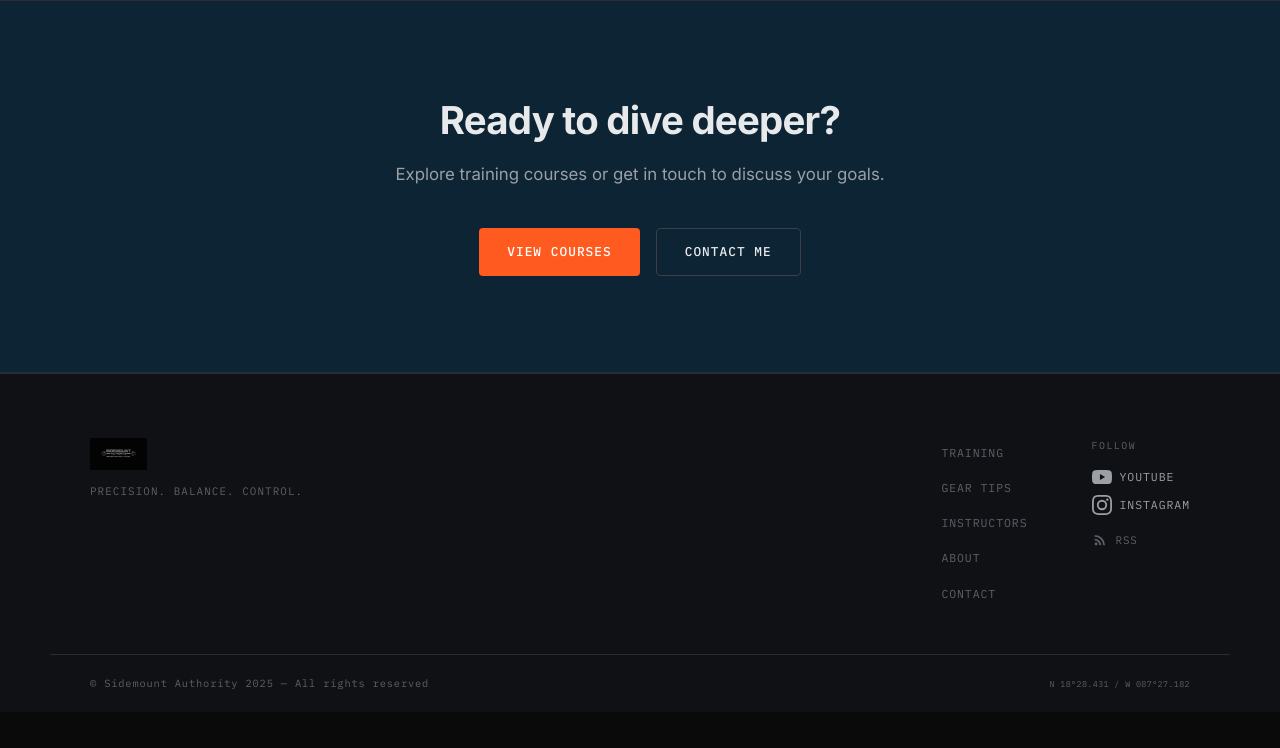
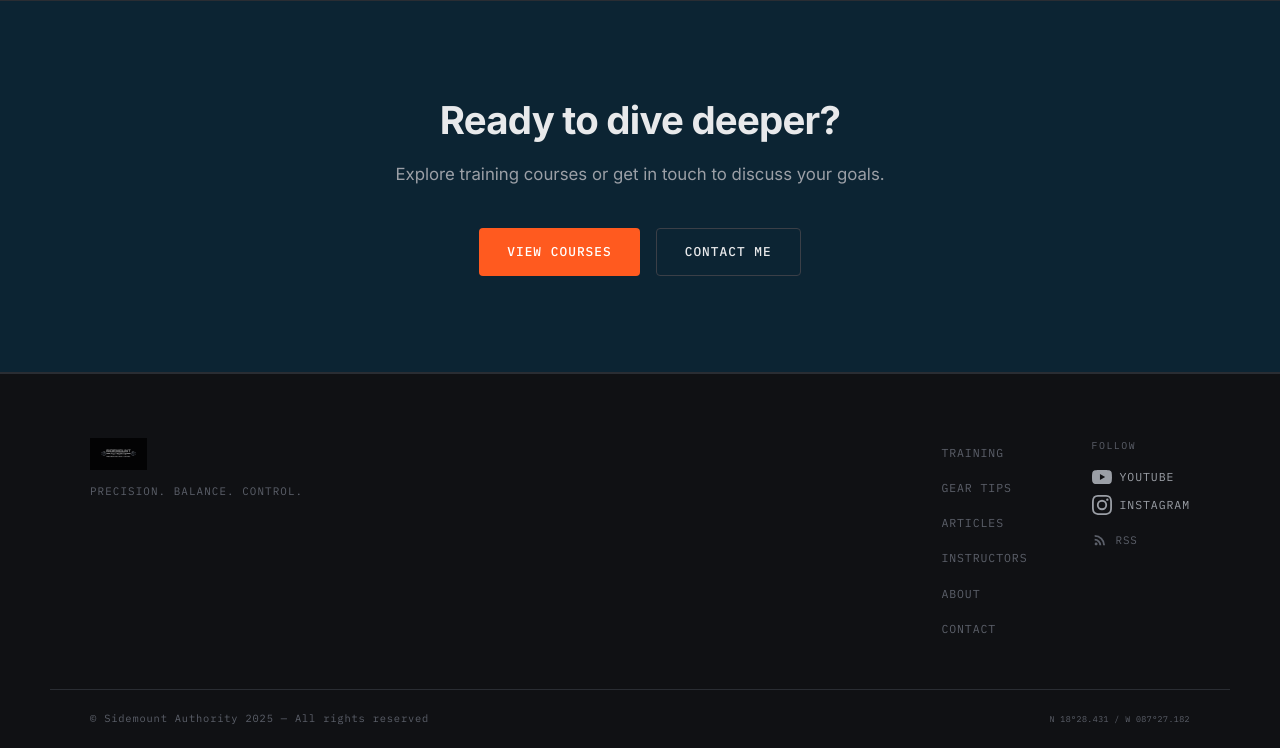
Before and after one commit to turkdives-SA/sidemount-authority, an Eleventy site: page src/index.njk in a window 1280 px wide. Shown: the part 2120-2868 px from the top of the page. Before the commit the page ends 2832 px from the top, so only its background shows below. Built offline with nearby package versions, Linux system fonts and the light colour scheme; Eleventy itself is replaced by a stand-in of ours; files that its build step writes are made by us from their sources.

Commit message:
Add Articles link to footer navigation

```diff
--- a/src/_includes/footer.njk
+++ b/src/_includes/footer.njk
@@ -12,6 +12,7 @@
       <ul>
         <li><a href="/training/">Training</a></li>
         <li><a href="/gear-tips/">Gear Tips</a></li>
+        <li><a href="/articles/">Articles</a></li>
         <li><a href="/instructors/">Instructors</a></li>
         <li><a href="/about/">About</a></li>
         <li><a href="/contact/">Contact</a></li>
```
